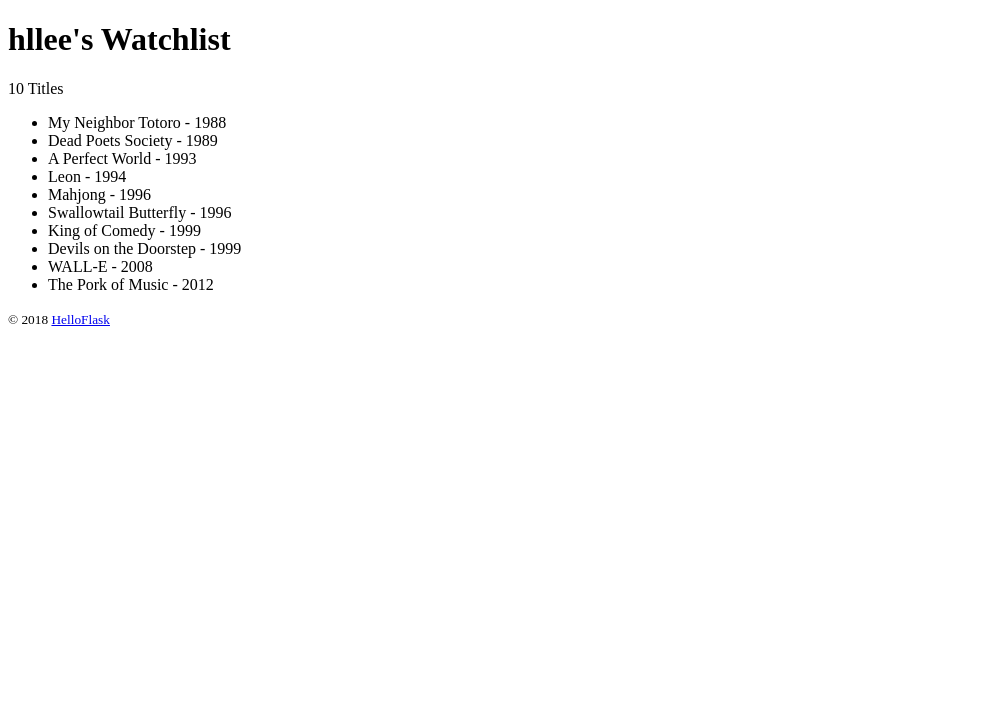
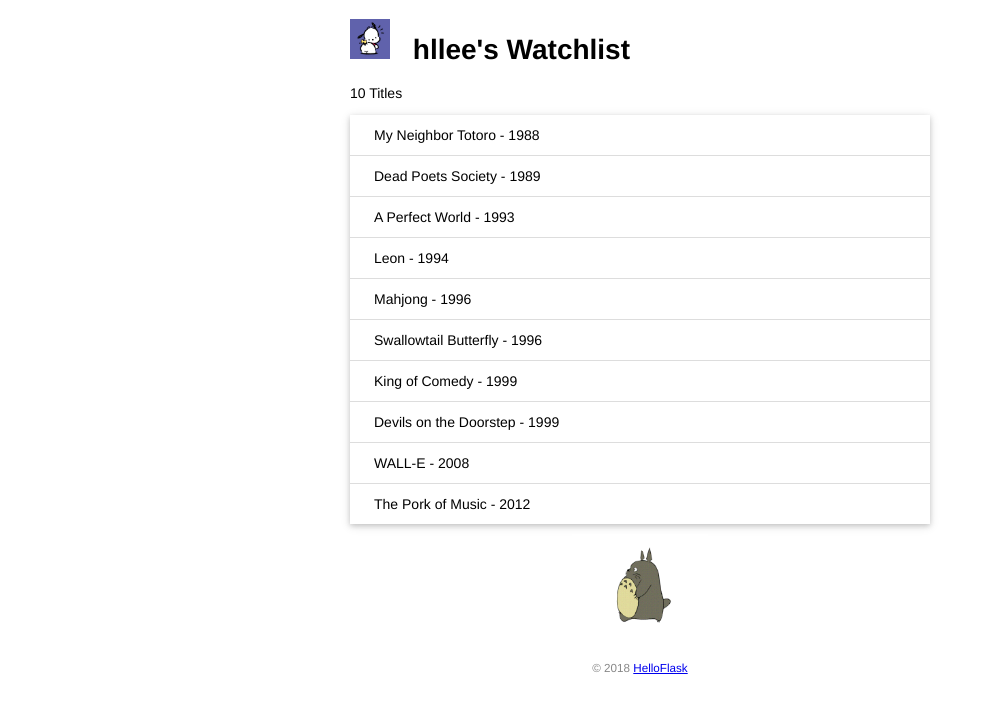
Before and after one commit to Cchuangyou/watchlist, a Flask app: page / in a window 1280 px wide. Shown: the top 713 px of the page, without its empty margins (0-988 px from the left). Run offline with Flask 3, Linux system fonts and the light colour scheme.

Commit message:
Add static files

```diff
--- /dev/null
+++ b/static/style.css
@@ -0,0 +1,50 @@
+/* 页面整体 */
+body {
+    margin: auto;
+    max-width: 580px;
+    font-size: 14px;
+    font-family: Helvetica, Arial, sans-serif;
+}
+
+/* 页脚 */
+footer {
+    color: #888;
+    margin-top: 15px;
+    text-align: center;
+    padding: 10px;
+}
+
+/* 头像 */
+.avatar {
+    width: 40px;
+    margin: 0 auto;
+    padding-right: 15px;
+}
+
+/* 电影列表 */
+.movie-list {
+    list-style-type: none;
+    padding: 0;
+    margin-bottom: 10px;
+    box-shadow: 0 2px 5px 0 rgba(0, 0, 0, 0.16), 0 2px 10px 0 rgba(0, 0, 0, 0.12);
+}
+
+.movie-list li {
+    padding: 12px 24px;
+    border-bottom: 1px solid #ddd;
+}
+
+.movie-list li:last-child {
+    border-bottom:none;
+}
+
+.movie-list li:hover {
+    background-color: #f8f9fa;
+}
+
+/* 龙猫图片 */
+.totoro {
+    display: block;
+    margin: 0 auto;
+    height: 100px;
+}
--- a/templates/index.html
+++ b/templates/index.html
@@ -4,20 +4,26 @@
     <meta charset="UTF-8">
     <meta name="viewport" content="width=device-width, initial-scale=1.0">
     <title>{{ name }}'s Watchlist</title>
+    <link rel="stylesheet" href="{{ url_for('static', filename='style.css') }}" type="text/css">
 </head>
 <body>
-    <h1>{{name}}'s Watchlist</h1>
+    <h1>
+        <img alt="Avatar" class="avatar" src="{{ url_for('static', filename='images/Avatar.jpeg') }}">
+        {{name}}'s Watchlist
+    </h1>
     <p>{{ movies|length }} Titles</p>
 
-    <ul>
+    <ul class="movie-list">
         {% for movie in movies %}
         <li>
             {{ movie.title }} - {{ movie.year }}
         </li>
         {% endfor %}
     </ul>
+    <img alt="walking totoro" class="totoro" src="{{ url_for('static', filename='images/totoro.gif') }}">
     <footer>
         <small>&copy; 2018 <a href="http://helloflask.com/book/3">HelloFlask</a></small>
     </footer>
+
 </body>
 </html>
```
Also changed, not shown: static/images/Avatar.jpeg (added), static/images/totoro.gif (added).
